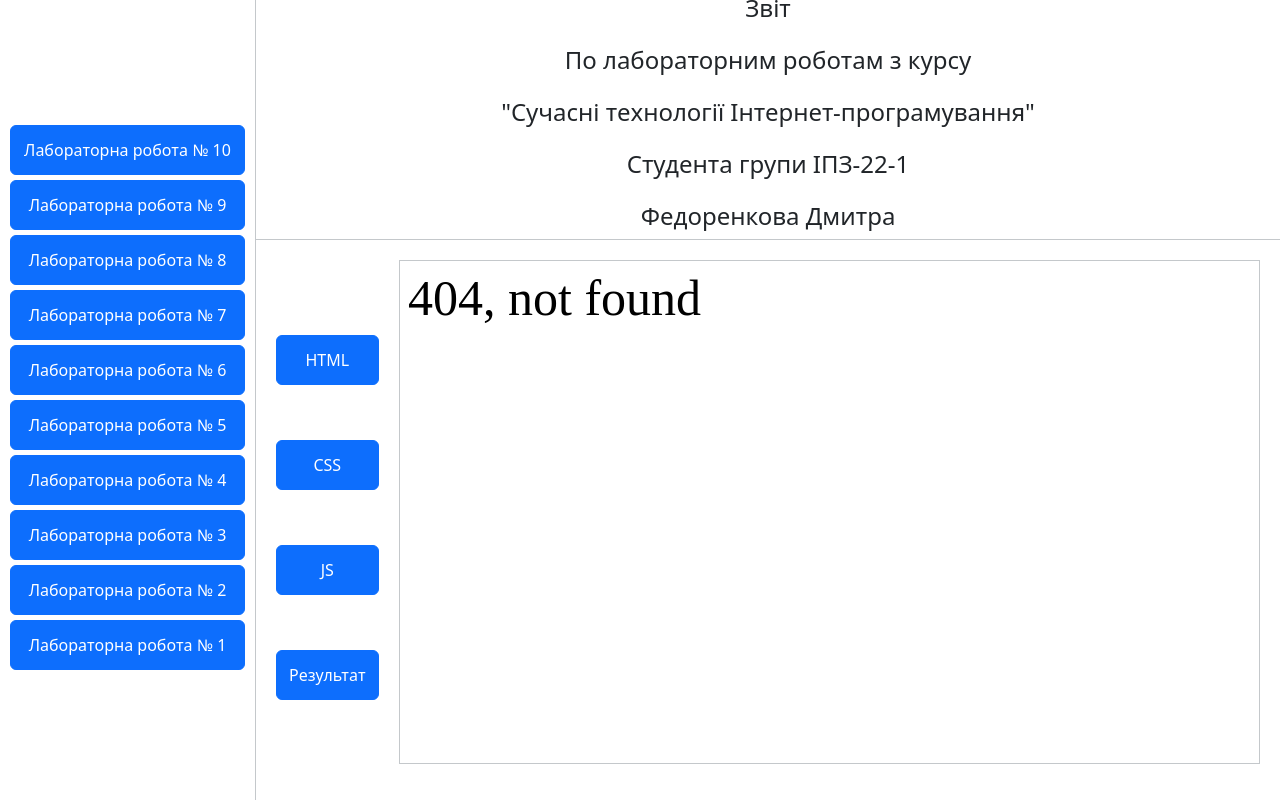
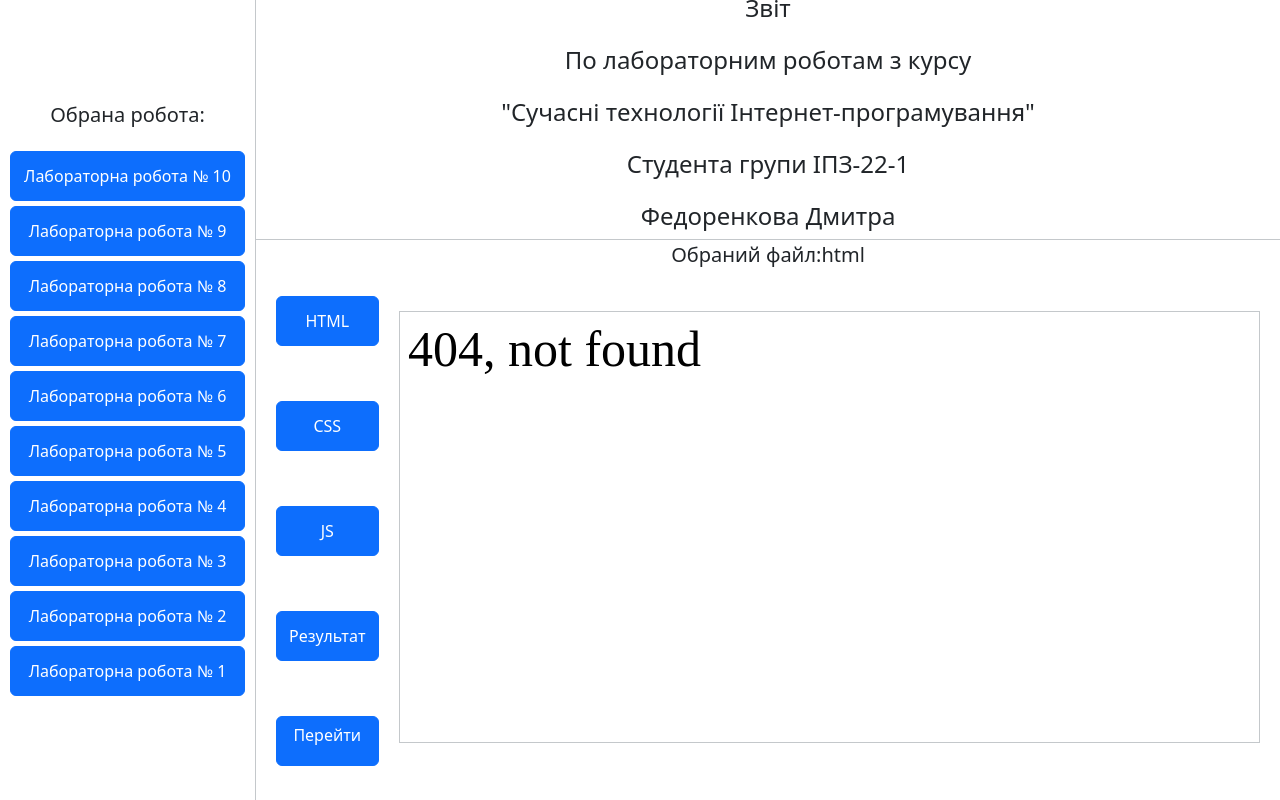
Before and after one commit to ProgEnj/ProgEnj.github.io, a plain HTML site: page index.html in a window 1280 px wide. Both pictures are taken after a click on the button "HTML". Drawn offline with nearby package versions, Linux system fonts and the light colour scheme; no server answers.

Commit message:
Added current lab and file display, added button go to page and go to main on every lab

```diff
--- a/index-script.js
+++ b/index-script.js
@@ -1,13 +1,19 @@
 const d = document.getElementById("display");
 const text = document.getElementById("display-text");
+const goto = document.getElementById("goto");
+const nowdoc = document.getElementById("nowdoc");
+const nowopt = document.getElementById("nowopt");
 var doc = "";
 
 function loadDoc(selectedDoc) {
     doc = selectedDoc;
+    goto.href = `docs/${doc}/${doc}.html`;
+    nowdoc.innerText = doc;
 }
 
 function loadContent(type, option) {
     let path = `docs/${doc}/${doc}.${type}`;
+    nowopt.innerText = type;
     fetch(path).then(response => {
         if(!response.ok) {
             d.src = "docs/404.html";
--- a/index-styles.css
+++ b/index-styles.css
@@ -39,7 +39,7 @@
 
 .display-wrapper {
     display: flex;
-    height: 70%;
+    height: 60%;
 }
 
 .display-options {
@@ -53,6 +53,7 @@
 #display-text {
     display: none;
     margin: 20px;
+    margin-top: 0px;
     width: 100%;
     height: 90%;
     white-space: pre;
--- a/index.html
+++ b/index.html
@@ -40,6 +40,14 @@
             <div class="button-wrapper">
                 <button id="btn-lab10" onclick="loadDoc('lab10')" type="button" class="btn btn-primary">Лабораторна робота № 10</button>
             </div>
+            <div class="button-wrapper" style="display: flex;justify-content: center;">
+                <p style="font-size: 20; display: inline;">
+                    Обрана робота:
+                </p>
+                <p id="nowdoc" style="display: inline; font-size: 20;">
+
+                </p>
+            </div>
         </div>
         <div class="content-wrapper">
             <div class="header border-bottom border-secondary-subtle">
@@ -48,6 +56,14 @@
                 <p class="text-header">"Cучасні технології Інтернет-програмування"</p>
                 <p class="text-header">Студента групи ІПЗ-22-1</p>
                 <p class="text-header">Федоренкова Дмитра</p>
+            </div>
+            <div class="button-wrapper" style="display: flex;justify-content: center;">
+                <p style="font-size: 20; display: inline;">
+                    Обраний файл:
+                </p>
+                <p id="nowopt" style="display: inline; font-size: 20;">
+
+                </p>
             </div>
             <div class="display-wrapper">
                 <div class="display-options">
@@ -63,6 +79,9 @@
                     <div class="button-wrapper">
                         <button id="btn-result" onclick="loadContent('html', 'result')" type="button" class="btn btn-primary">Результат</button>
                     </div>
+                    <div>
+                        <a href="#" id="goto" class="btn btn-primary">Перейти</a>
+                    </div>
                 </div>
                 <div id="display-text" class="border border-secondary-subtle"></div>
                 <iframe id="display" class="border border-secondary-subtle"></iframe>
```
Also changed, not shown: docs/lab2/lab2.html (+1 -0 lines), docs/lab3/lab3.html (+1 -0 lines), docs/lab4/lab4.html (+1 -0 lines), docs/lab5/lab5.html (+1 -0 lines), docs/lab6/lab6.html (+1 -0 lines).
